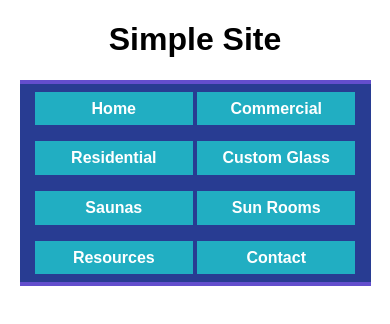
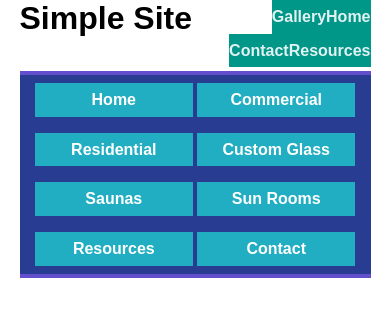
Before and after one commit to DotsonSa/simple-site, a plain HTML site: page index.html in a window 390 px wide. Drawn offline with Linux system fonts and the light colour scheme.

Commit message:
started on my own nav bar, no mobile support yet

```diff
--- a/css/base.scss
+++ b/css/base.scss
@@ -15,10 +15,55 @@ body {
 
 .title {
   text-align: center;
+  display: inline-block;
+  margin: 0;
 }
 
 .mock {
   display: none;
+}
+
+#mine {
+  margin: 0 auto;
+}
+
+#mine ul {
+  display: inline-block;
+  width: 100%;
+  margin: 0 auto;
+  padding: 0;
+  text-align: right;
+}
+
+#mine li:first-child {
+  float: left;
+  background-color: #fff;
+}
+
+#mine li {
+  float: right;
+  margin: 0 auto;
+  display: inline-block;
+  list-style: none;
+  background-color: #009688;
+  @media (min-width: 1200px) {
+    width: 10%;
+  }
+  @media (min-width: 450px) and (max-width: 1199px) {
+  }
+}
+
+#mine a {
+  display: block;
+  text-align: center;
+  text-decoration: none;
+  font-weight: 900;
+  line-height: 1.1;
+  color: #e0f2f1;
+  padding: .5em 0;
+  margin: 0;
+  &:hover {
+  }
 }
 
 #recreation {
@@ -65,5 +110,3 @@ body {
     background-color: #9A73DD;
   }
 }
-@media (min-width: px) {
-}
--- a/index.html
+++ b/index.html
@@ -8,11 +8,17 @@
   </head>
 <!-- body begin -->
   <body>
-    <h1 class="title">Simple Site</h1>
-    <!-- reference to outdo -->
-    <img class="mock" src="images/mock.jpg"/>
     <!-- navbar begin -->
-    <nav id="recreation" class="clearfix">
+    <nav id="mine" class="clearfix">
+      <ul>
+        <li><h1 class="title">Simple Site</h1></li>
+        <li><a href="#">Home</a></li>
+        <li><a href="#">Gallery</a></li>
+        <li><a href="#">Resources</a></li>
+        <li><a href="#">Contact</a></li>
+      </ul>
+    </nav>
+    <nav id="recreation">
       <ul>
         <li><a href="#">Home</a></li>
         <li><a href="#">Commercial</a></li>
@@ -24,5 +30,7 @@
         <li><a href="#">Contact</a></li>
       </ul>
     </nav>
+    <!-- reference to outdo -->
+    <img class="mock" src="images/mock.jpg"/>
   <body>
 </html>
```
Also changed, not shown: css/style.css, 3 other files.
